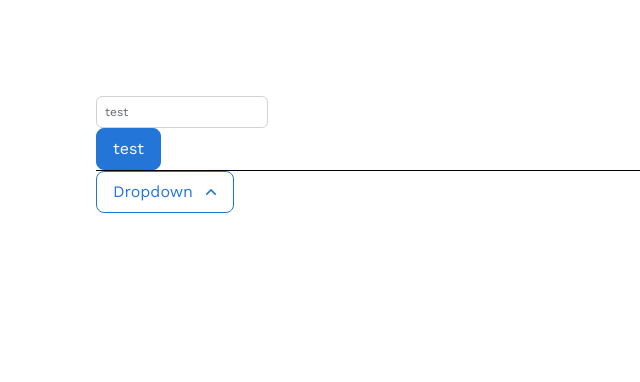
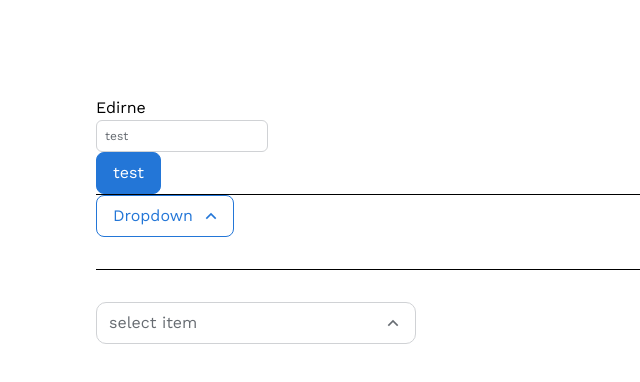
Before and after one commit to LUI-UI/lui-vue-old, a Vue app: page / in a window 1280 px wide. Shown: the top 382 px of the page, without its empty margins (0-640 px from the left). Built offline with nearby package versions, Linux system fonts and the light colour scheme; what tailwind-safelist-generator would draw is missing.

Commit message:
feat: create option component and select futures

```diff
--- a/src/App.vue
+++ b/src/App.vue
@@ -3,12 +3,21 @@ import LuiInput from './components/Input/LuiInput.vue'
 import LuiButton from './components/Button/LuiButton.vue'
 import Dropdown from './components/Dropdown/LuiDropdown.vue'
 import DItem from './components/Dropdown/LuiDropdownItem.vue'
+import LuiSelect from './components/Select/LuiSelect.vue'
 export default {
-  components: { LuiInput, LuiButton, Dropdown, DItem },
+  components: { LuiInput, LuiButton, Dropdown, DItem, LuiSelect },
   data() {
     return {
       form: 'test',
       label: '',
+      selectedCity: 'Edirne',
+      options: [
+        { text: 'Edirne', value: 22 },
+        { text: 'Tekirdag', value: 59 },
+        { text: 'Kırklareli', value: 39 },
+        { text: 'Izmir', value: 35 },
+        { text: 'Mugla', value: 48 },
+      ],
     }
   },
   methods: {
@@ -28,7 +37,7 @@ export default {
 
 <template>
   <div class="m-24">
-    <label>{{ label }}</label>
+    <label>{{ selectedCity }}</label>
     <lui-input
       v-model="form"
       @change="test"
@@ -44,5 +53,11 @@ export default {
     <dropdown @onChange="handleChanges">
       <d-item>test</d-item>
     </dropdown>
+    <hr class="my-8">
+    <lui-select
+      v-model="selectedCity"
+      :options="options"
+      multiple
+    />
   </div>
 </template>
--- /dev/null
+++ b/src/components/Select/LuiOption.vue
@@ -0,0 +1,64 @@
+<template>
+  <li
+    v-bind="$attrs"
+    :class="[computedClasses, selectedStyles]"
+  >
+    <slot />
+  </li>
+</template>
+<script>
+import { generateClasses } from '../../mixins/methods'
+import { computed, inject, ref, watch } from 'vue'
+export default {
+  props: {
+    selected: {
+      type: Boolean,
+      default: true,
+    },
+    value: {
+      type: String,
+      default: '',
+    },
+  },
+  setup(props) {
+    const parentProps = inject('parentProps')
+    const isSelected = ref(props.selected)
+    const computedClasses = computed(() => {
+      const styles = {
+        marginLeft: 'ml-2',
+        marginRight: 'mr-2',
+        marginTop: 'mt-2',
+        padding:
+          parentProps.size === 'sm'
+            ? 'p-1.5'
+            : parentProps.size === 'md'
+            ? 'p-2'
+            : parentProps.size === 'lg'
+            ? 'p-3'
+            : '',
+        borderRadius: parentProps.rounded ? 'rounded-lg' : '',
+        cursor: 'cursor-pointer',
+        // textColor: `text-secondary-600 hover:text-primary`,
+        // backgroundColor: 'bg-white hover:bg-primary-100',
+        display: 'block',
+      }
+      return generateClasses([{ ...styles }])
+    })
+
+    watch(isSelected, (value) => {
+      console.log("isSelected",value)
+      if(value) isSelected.value = true
+      else isSelected.value = false
+
+
+    })
+
+    const selectedStyles = computed(() => {
+      return isSelected.value
+        ? 'bg-primary text-white'
+        : 'bg-white hover:bg-primary-100 text-secondary-600 hover:text-primary'
+    })
+    return { computedClasses, selectedStyles }
+  },
+}
+</script>
--- a/src/components/Select/LuiSelect.vue
+++ b/src/components/Select/LuiSelect.vue
@@ -4,28 +4,46 @@
       for="$"
       class="label"
     >Label</label> -->
-    <div
-      :ref="(el) => (selectArea = el)"
-      role="menu"
-      tabindex="0"
-      class="select-area"
-      @blur="optionsActive = false"
-    >
+    <div>
       <button
         id="exp_button"
         :ref="(el) => (selectButton = el)"
         aria-haspopup="listbox"
         aria-labelledby="exp_elem exp_button"
         :class="computedClasses.button"
+        v-bind="$attrs"
         @click="openOptions"
       >
-        <div :class="computedClasses.multipleWrapper">
+        <div
+          v-if="multiple && selectedOptions.length > 0"
+          :class="computedClasses.multipleWrapper"
+        >
+          <lui-chip
+            v-for="(selected, i) in selectedOptions"
+            :key="i"
+            filter="lighter"
+            variant="primary"
+            type="default"
+            :rounded-full="rounded"
+            :size="chipSize"
+            icon="close"
+            clickable
+            :class="computedClasses.multipleItem"
+            @click.stop="deleteOption(selected)"
+          >
+            {{ selected[textField] }}
+          </lui-chip>
+        </div>
+        <!-- <div
+          v-if="multiple"
+          :class="computedClasses.multipleWrapper"
+        >
           <span
             v-for="(selected, i) in selectedOptions"
             :key="i"
             :class="computedClasses.multipleItem"
           >
-            <span>{{ selected[valueField] }}</span>
+            <span>{{ selected[textField] }}</span>
             <button
               class="flex items-center justify-center"
               @click.stop="deleteOption(selected)"
@@ -37,13 +55,13 @@
               />
             </button>
           </span>
-        </div>
+        </div> -->
 
-        <!-- <span>{{ selectedOption }}</span> -->
+        <span v-else>{{ selectedOption }}</span>
         <lui-icon
-          name="arrow-down-s"
+          :name="iconName"
+          :class="computedClasses.icon"
           line
-          class="ml-1 text-xl"
         />
       </button>
       <ul
@@ -54,7 +72,25 @@
         aria-labelledby="exp_elem"
         :class="computedClasses.options"
       >
-        <li
+        <lui-option
+          v-for="(option, index) in options"
+          id="exp_elem_Np"
+          :key="index"
+          class="flex items-center"
+          tabindex="0"
+          role="option"
+          :selected="selectedOptions.includes(s => s.text === option.text)"
+          @click="selectOption(option)"
+        >
+          <lui-icon
+            name="map-2"
+            line
+          />
+          <span class="ml-2">
+            {{ option[textField] }}
+          </span>
+        </lui-option>
+        <!-- <li
           v-for="(option, index) in options"
           id="exp_elem_Np"
           :key="index"
@@ -64,7 +100,8 @@
           @click="selectOption(option)"
         >
           {{ option[textField] }}
-        </li>
+        </li> -->
+        <slot name="options" />
       </ul>
     </div>
   </div>
@@ -93,135 +130,152 @@
 </template>
 
 <script>
+import LuiOption from './LuiOption.vue'
 import LuiIcon from '../Icon/LuiIcon.vue'
-import { computed, ref } from 'vue'
+import LuiChip from '../Chip/LuiChip.vue'
+import { computed, ref, provide } from 'vue'
 import { generateClasses } from '../../mixins/methods'
+import * as prop from '../../mixins/props'
 export default {
-  components: { LuiIcon },
+  components: { LuiIcon, LuiChip, LuiOption },
+  mixins: [
+    prop.string('placeholder', 'select item'),
+    prop.string('textField', 'text'),
+    prop.string('valueField', 'value'),
+    prop.boolean('multiple', false),
+    prop.boolean('rounded', true),
+    prop.size('md', ['sm', 'md', 'lg']),
+  ],
+  inheritAttrs: false,
   props: {
-    text: {
-      type: String,
-      default: 'none',
-    },
-    multiple: {
-      type: Boolean,
-      default: true,
-    },
-    textField: {
-      type: String,
-      default: 'text',
-    },
-    valueField: {
-      type: String,
-      default: 'value',
-    },
+    //UniqField, optionDisable? ?, STATES?,seperatedButton,
+    //keyEvents(a11n), optionsGroup,selectedOptionsUniq,onChange,defaultValue
     options: {
       type: Array,
       default: () => [],
     },
+    modelValue: {
+      type: [String, Array],
+      default: '',
+    },
   },
-  setup(props) {
+  emits: ['update:modelValue'],
+  setup(props, { emit }) {
     const selectArea = ref(null)
     const selectButton = ref(null)
     const optionsActive = ref(false)
     const optionsArr = ref(props.options)
-    let selectedOption = ref('select an element')
+    let selectedOption = ref(props.placeholder)
     let selectedOptions = ref([])
+    const parentProps = ref({ size: props.size, rounded: props.rounded })
+
+    provide('parentProps', parentProps.value)
 
     function openOptions() {
       optionsActive.value = !optionsActive.value
       // selectArea.value.focus()
       // selectButton.value.focus()
     }
-    function deleteOption(opt){
-      console.log(opt)
-      const el = selectedOptions.value.findIndex(s => s.text === opt.text)
-      selectedOptions.value.splice(el,1)
+    function deleteOption(opt) {
+      const el = selectedOptions.value.findIndex((s) => s.text === opt.text)
+      selectedOptions.value.splice(el, 1)
     }
     function selectOption(option) {
-      console.log(option)
-      selectedOptions.value.push(option)
-      // selectedOption.value = option[props.valueField]
+      if (props.multiple) {
+        const index = selectedOptions.value.findIndex(o => o.text === option.text)
+        if(index === -1) {
+          selectedOptions.value.push(option)
+        } else {
+          selectedOptions.value.splice(index,1)
+        }
+
+        emit('update:modelValue', selectedOptions.value)
+      }
       if (!props.multiple) {
+        emit('update:modelValue', option[props.textField])
+        selectedOption.value = option[props.textField]
         optionsActive.value = false
       }
     }
+
+    const iconName = computed(() => {
+      if (optionsActive.value) return 'arrow-down-s'
+      return 'arrow-up-s'
+    })
+
+    const chipSize = computed(() => {
+      return props.size === 'lg' ? 'md' : props.size
+    })
+
     const computedClasses = computed(() => {
       const classes = {
         button: {
           display: 'flex',
-          // flexWrap: props.multiple ? 'flex-wrap' : '',
           alignItems: 'items-center',
           justifyContent: 'justify-between',
-          paddingTop: 'pt-2',
-          paddingBottom: !props.multiple ? 'pb-2' : 'pb-0',
+          paddingTop: props.size === 'sm' ? 'pt-1.5' : props.size === 'md' ? 'pt-2' : 'pt-3',
+          paddingBottom:
+            selectedOptions.value.length < 0
+              ? 'p-0'
+              : props.size === 'sm'
+              ? 'pb-1.5'
+              : props.size === 'md'
+              ? 'pb-2'
+              : 'pb-3',
           paddingX: 'px-3',
-          fontSize: 'text-base',
+          fontSize: props.size === 'sm' ? 'text-xs' : 'text-base',
+          lineHeight: props.size === 'sm' ? 'leading-4.5' : 'leading-6',
           textColor: 'text-secondary-600',
           borderWidth: 'border',
           borderColor: 'border-secondary-200',
-          borderRadius: 'rounded-lg',
+          borderRadius: props.rounded ? 'rounded-lg' : '',
           backgroundColor: 'bg-white',
-          width: 'w-72',
+          width: 'w-80',
           focus: 'focus:outline-none focus:border-primary focus:ring-4 focus:ring-primary-100',
+          disabled:
+            'disabled:border-secondary-300 disabled:text-secondary-600 disabled:bg-secondary-100',
         },
         options: {
           backgroundColor: 'bg-white',
-          borderRadius: 'rounded-lg',
+          borderRadius: props.rounded ? 'rounded-lg' : '',
           borderWidth: 'border',
           borderColor: 'border-secondary-200',
           paddingBottom: 'pb-2',
           boxShadow: 'shadow-md',
           marginTop: 'mt-2',
         },
-        optionItem: {
-          marginLeft: 'ml-2',
-          marginRight: 'mr-2',
-          marginTop: 'mt-2',
-          padding: 'p-2',
-          borderRadius: 'rounded-lg',
-          cursor: 'cursor-pointer',
-          textColor: `text-secondary-600 hover:text-primary`,
-          backgroundColor: 'bg-white hover:bg-primary-100',
-          // padding: parentProps.size === 'sm' ? 'p-1.5' : parentProps.size === 'md' ? 'p-2' : 'p-3',
-          // borderRadius: parentProps.rounded ? 'rounded-lg' : '',
-          // cursor: !props.disabled ? 'cursor-pointer' : 'cursor-not-allowed',
-          // backgroundColor: !props.disabled ? `hover:bg-${parentProps.variant}-100` : '',
-          // fontSize: parentProps.size === 'sm' ? 'text-xs' : 'text-base',
-          // lineHeight: props.size === 'sm' ? 'leading-4.5' : 'leading-6',
-          // fontColor: props.disabled
-          //   ? 'text-secondary-300'
-          //   : `text-secondary-600 hover:text-${parentProps.variant}`,
-          display: 'block',
-          outline: 'focus:outline-none',
-          // ring: !props.disabled ? `focus:ring-2 focus:ring-${parentProps.variant}` : '',
-          // width: 'w-full',
-        },
         multipleWrapper: {
           display: 'flex',
           flexWrap: 'flex-wrap',
           // flexGrow: 'flex-grow',
           marginLeft: '-ml-2',
+          marginBottom: '-mb-2',
         },
         multipleItem: {
-          backgroundColor: 'bg-primary-100',
-          textColor: 'text-primary',
-          borderRadius: 'rounded-lg',
-          paddingX: 'px-2',
-          paddingY: 'py-1',
-          fontSize: 'text-sm',
+          // display: 'flex',
+          // alignItems: 'items-center',
+          // backgroundColor: 'bg-primary-100',
+          // textColor: 'text-primary',
+          // borderRadius: 'rounded-lg',
+          // paddingX: 'px-2',
+          // paddingY: 'py-1',
+          // fontSize: 'text-sm',
           marginLeft: 'ml-2',
           marginBottom: 'mb-2',
-          display: 'flex',
-          alignItems: 'items-center',
+          // lineHeiht: 'leading-6',
+        },
+        icon: {
+          size: props.size === 'sm' ? 'text-base' : props.size === 'md' ? 'text-xl' : 'text-2xl',
+          marginLeft: 'ml-1',
+          lineHeight: 'leading-none',
         },
       }
       return {
         button: generateClasses([{ ...classes.button }]),
         options: generateClasses([{ ...classes.options }]),
-        optionItem: generateClasses([{ ...classes.optionItem }]),
         multipleItem: generateClasses([{ ...classes.multipleItem }]),
         multipleWrapper: generateClasses([{ ...classes.multipleWrapper }]),
+        icon: generateClasses([{ ...classes.icon }]),
       }
     })
 
@@ -235,7 +289,9 @@ export default {
       openOptions,
       optionsArr,
       selectedOptions,
-      deleteOption
+      deleteOption,
+      iconName,
+      chipSize,
     }
   },
 }
```
Also changed, not shown: src/components/Chip/LuiChip.vue (+4 -5 lines), 1 other file (tests, documents, lock files or other folders).
